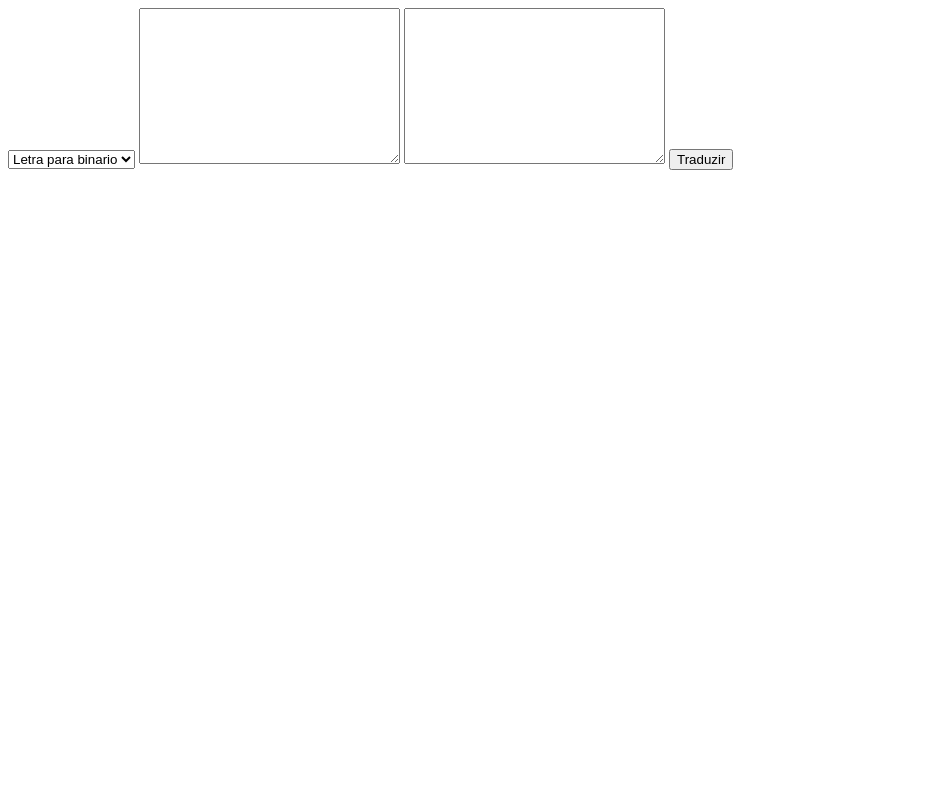
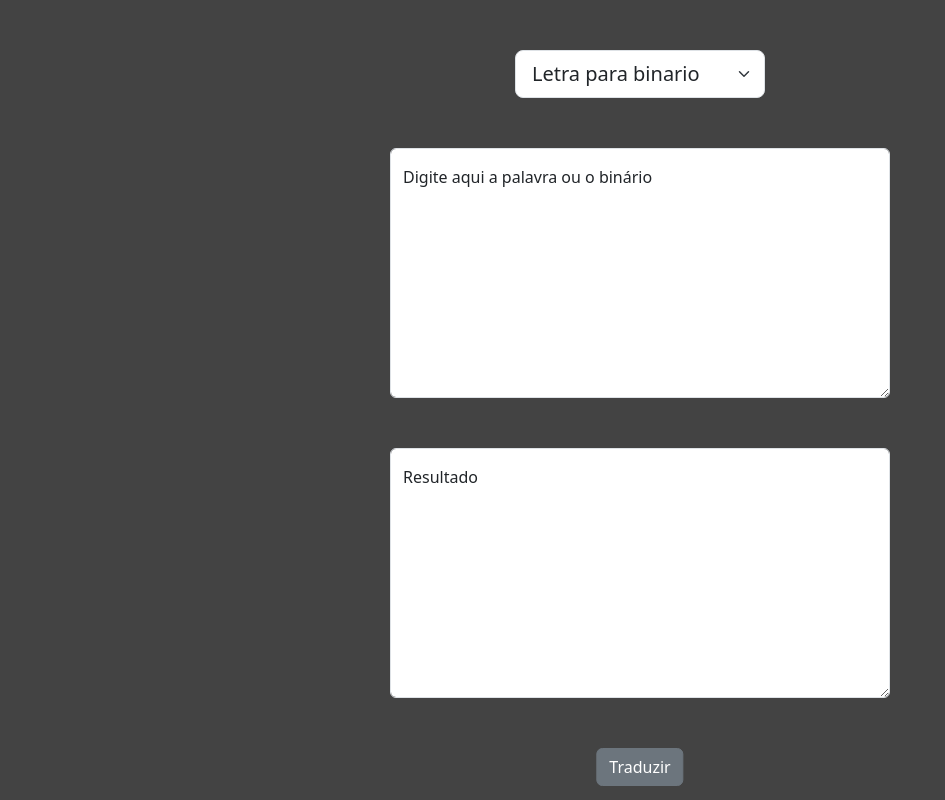
Before and after one commit to Crayzz2/Tradutor-Binario, a plain HTML site: page index.html in a window 1280 px wide. Shown: the whole page, without its empty margins (0-945 px from the left). Drawn offline with nearby package versions, Linux system fonts and the light colour scheme.

Commit message:
Logica pronta e css feito

```diff
--- a/css/style.css
+++ b/css/style.css
@@ -0,0 +1,36 @@
+*{
+    margin: 0;
+    padding: 0;
+}
+
+body{
+    background-color: #434343;
+}
+
+#select{
+    position: relative;
+    left: 50%;
+    transform: translateX(-50%);
+    width: 250px;
+    margin-top: 50px;
+}
+#divTraduzir{
+    position: relative;
+    left: 50%;
+    transform: translateX(-50%);
+    width: fit-content;
+    margin-top: 50px;
+    margin-bottom: 50px;
+}
+#divTraduzido{
+    position: relative;
+    left: 50%;
+    transform: translateX(-50%);
+    width: fit-content;
+    margin-bottom: 50px;
+}
+#btn{
+    position: relative;
+    left: 50%;
+    transform: translateX(-50%);
+}
--- a/index.html
+++ b/index.html
@@ -4,17 +4,24 @@
     <meta charset="UTF-8">
     <meta name="viewport" content="width=device-width, initial-scale=1.0">
     <title>Document</title>
+    <link href="https://cdn.jsdelivr.net/npm/bootstrap@5.3.3/dist/css/bootstrap.min.css" rel="stylesheet">
+    <script src="https://cdn.jsdelivr.net/npm/bootstrap@5.3.3/dist/js/bootstrap.bundle.min.js"></script>
     <link rel="stylesheet" href="css/style.css">
 </head>
 <body>
-    <select id="select">
-        <option value="letraParaBinario">Letra para binario</option>
-        <option value="binarioParaLetra">Binario para letra</option>
-        <!-- <option value="valor3">Valor 3</option> -->
-      </select>
-    <textarea name="" id="traduzir" cols="30" rows="10"></textarea>
-    <textarea name="" id="traduzido" cols="30" rows="10"></textarea>
-    <button id="btn">Traduzir</button>
+        <select id="select" class="form-select form-select-lg mb-3">
+            <option value="letraParaBinario">Letra para binario</option>
+            <option value="binarioParaLetra">Binario para letra</option>
+        </select>
+        <div class="form-floating" id="divTraduzir">
+            <textarea class="form-control" placeholder="Leave a comment here" id="traduzir" style="height: 250px; width: 500px"></textarea>
+            <label for="traduzir">Digite aqui a palavra ou o binário</label>
+        </div>
+        <div class="form-floating" id="divTraduzido">
+            <textarea class="form-control" placeholder="Leave a comment here" id="traduzido" style="height: 250px; width: 500px"></textarea>
+            <label for="traduzido">Resultado</label>
+        </div>
+        <button id="btn" class="btn btn-secondary">Traduzir</button>
 </body>
 <script src="js/script.js"></script>
 </html>
--- a/js/script.js
+++ b/js/script.js
@@ -75,24 +75,39 @@ btn.addEventListener('click', () => {
             arr_traduzir.splice(espaco, 1)
         }
     }
+    try{
 
         if (select.value == 'letraParaBinario'){
 
             //---Palavra para binario--------------------------------------------------------------
-        for (let palavra of arr_traduzir){
+            outerFor: for (let palavra of arr_traduzir){
                 for (let letra of palavra){
+                    if(letra === '1' || letra ==='0'){
+                        alert('Você digitou um número na conversão de letra para binário.')
+                        break outerFor
+                    }else{
                         traduzido.value += letraParaBinario(letra) + ' '
                     }
-            // traduzido.value += letraParaBinario(' ')
                 }
+            }
+            traduzido.value = traduzido.value.slice(0, -1)
             //---Palavra para binario--------------------------------------------------------------
+
         }else if (select.value == 'binarioParaLetra'){
 
             //---Binario para palavra--------------------------------------------------------------
-        for (let binario of arr_traduzir){
+            outerFor: for (let binario of arr_traduzir){
+                if (binario[0] === '1' || binario[0] === '0'){
                     traduzido.value += binarioParaLetra(binario)
+                }else{
+                    alert('Você digitou uma letra ou um número inválido na conversão de binário para palavras.')
+                    break outerFor
+                }
             }
             //---Binario para palavra--------------------------------------------------------------
         }
+    }catch(err){
+        console.log(err)
+    }
 
 })
```
Lines whose indentation alone changed are shown as unchanged.
